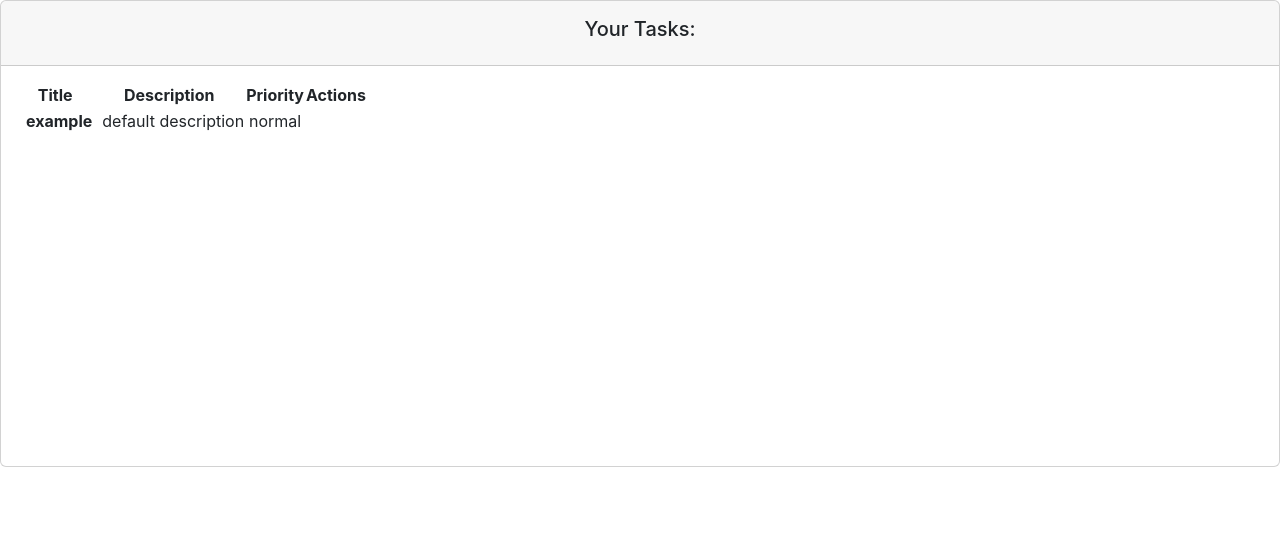
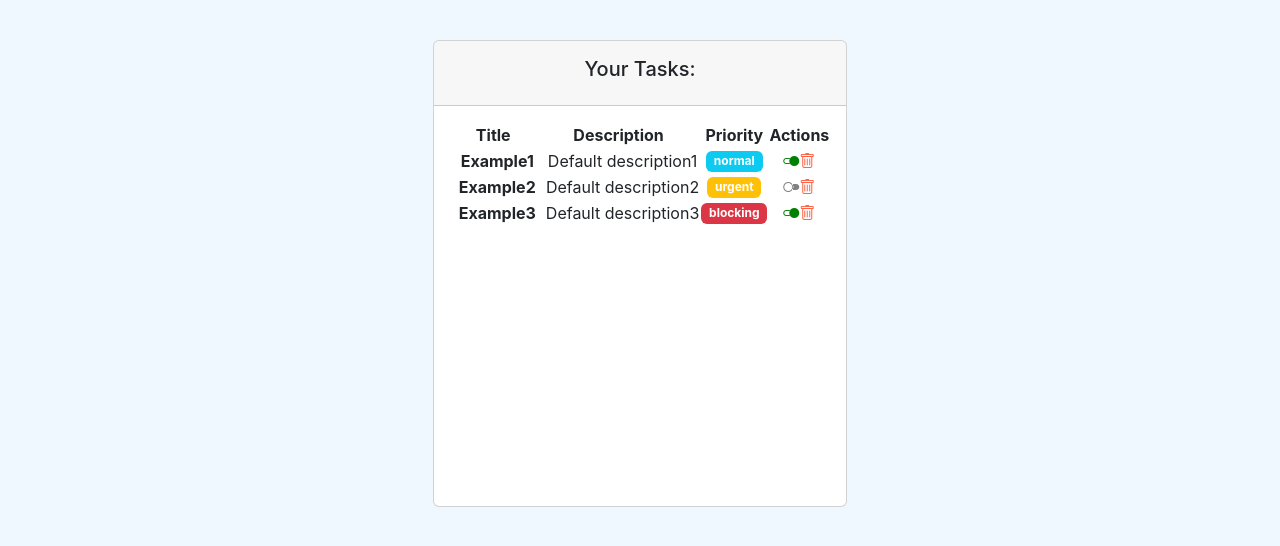
Before and after one commit to oguerrero/OB-React, a React (Create React App) app: page / in a window 1280 px wide. Shown: the top 546 px of the page. Built offline with nearby package versions, Linux system fonts and the light colour scheme.

Commit message:
sesion 8

```diff
--- a/package.json
+++ b/package.json
@@ -7,6 +7,7 @@
     "@testing-library/react": "^13.4.0",
     "@testing-library/user-event": "^13.5.0",
     "bootstrap": "^5.2.0",
+    "bootstrap-icons": "^1.9.1",
     "node-sass": "^7.0.1",
     "react": "^18.2.0",
     "react-dom": "^18.2.0",
--- a/src/App.css
+++ b/src/App.css
@@ -40,3 +40,13 @@
 h1 {
     color: tomato;
 }
+
+
+body {
+    display: flex;
+    align-items: center;
+    justify-content: center;
+    padding-top: 40px;
+    padding-bottom: 40px;
+    background: aliceblue;
+}
--- a/src/App.js
+++ b/src/App.js
@@ -7,6 +7,7 @@ import Ejemplo2 from './hooks/Ejemplo2'
 import ComponenteConContexto from './hooks/Ejemplo3'
 import Ejemplo4 from './hooks/Ejemplo4'
 import GreetingStyled from './components/pure/greetingStyled'
+import Father from './components/container/father'
 
 function App() {
     return (
@@ -26,6 +27,10 @@ function App() {
                 </Ejemplo4> */}
             {/* <GreetingStyled name='Oscar' /> */}
             {/*    </header> */}
+            {/* <Father /> */}
+
+
+            {/* PROYECTO FINAL */}
             <TaskListComponent />
         </div>
     )
--- /dev/null
+++ b/src/components/container/father.jsx
@@ -0,0 +1,23 @@
+import React, { useState } from 'react'
+import Child from '../pure/child'
+
+const Father = () => {
+
+    const [name, setName] = useState('Oscar');
+
+    function showMessage(text) {
+        alert(`Message received: ${text}`)
+    }
+
+    function updateName(newName) {
+        setName(newName)
+    }
+
+    return (
+        <div style={{background: 'tomato', padding: '30px'}}>
+            <Child name={name} send={showMessage} update={updateName}/>
+        </div>
+    )
+}
+
+export default Father
--- a/src/components/container/task_list.jsx
+++ b/src/components/container/task_list.jsx
@@ -5,16 +5,35 @@ import TaskComponent from '../pure/task'
 
 // Import custom css
 import '../../styles/task.scss'
+import TaskForm from '../pure/forms/taskForm'
 
 const TaskListComponent = () => {
-    const defaultTask = new Task(
-        'example',
-        'default description',
-        false,
+    const defaultTask1 = new Task(
+        'Example1',
+        'Default description1',
+        true,
         LEVELS.NORMAL
     )
+
+    const defaultTask2 = new Task(
+        'Example2',
+        'Default description2',
+        false,
+        LEVELS.URGENT
+    )
+
+    const defaultTask3 = new Task(
+        'Example3',
+        'Default description3',
+        true,
+        LEVELS.BLOCKING
+    )
     // Estado del componente
-    const [tasks, setTasks] = useState(defaultTask)
+    const [tasks, setTasks] = useState([
+        defaultTask1,
+        defaultTask2,
+        defaultTask3
+    ])
     const [loading, setLoading] = useState(true)
 
     // Control del ciclo de vida
@@ -52,12 +71,19 @@ const TaskListComponent = () => {
                                     <th scope='col'>Actions</th>
                                 </tr>
                             </thead>
-                            {/* TODO: Interar sobre lista de tareas */}
                             <tbody>
-                                <TaskComponent task={defaultTask} />
+                                {tasks.map((task, index) => {
+                                    return (
+                                        <TaskComponent
+                                            key={index}
+                                            task={task}
+                                        />
+                                    )
+                                })}
                             </tbody>
                         </table>
                     </div>
+                    <TaskForm />
                 </div>
             </div>
         </div>
--- /dev/null
+++ b/src/components/pure/child.jsx
@@ -0,0 +1,50 @@
+import React, { useRef } from 'react'
+
+const Child = ({ name, send, update }) => {
+    const messageRef = useRef('')
+    const nameRef = useRef('')
+
+    function pressButton() {
+        const text = messageRef.current.value
+        alert(`Text in input: ${text}`)
+    }
+
+    function pressButtonParams(text) {
+        alert(`Text: ${text}`)
+    }
+
+    function submitName(e) {
+        e.preventDefault()
+        console.log(nameRef.current.value)
+        update(nameRef.current.value)
+    }
+
+    return (
+        <div style={{ background: 'cyan', padding: '20px' }}>
+            <p onMouseOver={() => console.log('>> On mouse over')}>
+                Hello: {name}
+            </p>
+            <button onClick={() => console.log('>> Pressed button 1')}>
+                Button 1
+            </button>
+            <button onClick={pressButton}>Button 2</button>
+            <button onClick={() => pressButtonParams('a')}>Button 3</button>
+            <input
+                placeholder='Text'
+                onFocus={console.log('>> Input Focus')}
+                onChange={(e) => console.log('>> onChange', e.target.value)}
+                onCopy={() => console.log('>> Copied text from input')}
+                ref={messageRef}
+            />
+            <button onClick={() => send(messageRef)}    >Send Message</button>
+            <div style={{ marginTop: '20px' }}>
+                <form onSubmit={submitName}>
+                    <input placeholder='New Name' ref={nameRef} />
+                    <button type='submit'>Update name</button>
+                </form>
+            </div>
+        </div>
+    )
+}
+
+export default Child
--- /dev/null
+++ b/src/components/pure/forms/taskForm.jsx
@@ -0,0 +1,7 @@
+import React from 'react'
+
+const TaskForm = () => {
+    return <form></form>
+}
+
+export default TaskForm
--- a/src/components/pure/task.jsx
+++ b/src/components/pure/task.jsx
@@ -4,6 +4,7 @@ import { Task } from '../../models/task.class'
 
 // Import task.scss
 import '../../styles/task.scss'
+import { LEVELS } from '../../models/levels.enum'
 
 const TaskComponent = ({ task }) => {
     useEffect(() => {
@@ -12,6 +13,45 @@ const TaskComponent = ({ task }) => {
             console.log(`Task: ${task.name} is going to unmount`)
         }
     }, [task])
+
+    /**
+     * Funtion that returns a badge depending on the level of the task
+     */
+    function taskLevelBadge() {
+        switch (task.level) {
+            case LEVELS.NORMAL:
+                return (
+                    <h6 className='mb-0'>
+                        <span className='badge bg-info'>{task.level}</span>
+                    </h6>
+                )
+            case LEVELS.BLOCKING:
+                return (
+                    <h6 className='mb-0'>
+                        <span className='badge bg-danger'>{task.level}</span>
+                    </h6>
+                )
+            case LEVELS.URGENT:
+                return (
+                    <h6 className='mb-0'>
+                        <span className='badge bg-warning'>{task.level}</span>
+                    </h6>
+                )
+            default:
+                break
+        }
+    }
+
+    /**
+     * Function that returns icon depending on completion of the task
+     * @returns icons
+     */
+    function taskCompletedIcon() {
+        if (task.completed) {
+            return <i className='bi-toggle2-on' style={{ color: 'green' }}></i>
+        }
+        return <i className='bi-toggle2-off' style={{ color: 'gray' }}></i>
+    }
 
     return (
         <tr className='fw-normal'>
@@ -22,23 +62,16 @@ const TaskComponent = ({ task }) => {
                 <span className='ms-2'>{task.description}</span>
             </td>
             <td className='align-middle'>
-            {/* TODO: Crear badge */}
-                <span>{task.level}</span>
+                {/* Funtion for badge element depending on task.level */}
+                {taskLevelBadge()}
             </td>
             <td className='align-middle'>
-            {/* TODO: Sustituir por icons */}
-                <span>{task.completed}</span>
+                {/* Function for icon depending on task.completed */}
+                {taskCompletedIcon()}
+                <i className='bi-trash' style={{ color: 'tomato' }}></i>
             </td>
         </tr>
     )
-    {
-        /* <div>
-            <h2 className='task-name'>Nombre: {task.name}</h2>
-            <h3>Descripcion: {task.description}</h3>
-            <h4>Nivel de la tarea: {task.level}</h4>
-            <h5>Completado: {task.completed ? 'COMPLETED' : 'PENDING'}</h5>
-        </div> */
-    }
 }
 
 TaskComponent.propTypes = {
--- a/src/index.js
+++ b/src/index.js
@@ -2,6 +2,7 @@ import React from 'react';
 import ReactDOM from 'react-dom/client';
 // Bootstrap
 import 'bootstrap/dist/css/bootstrap.css'
+import 'bootstrap-icons/font/bootstrap-icons.css'
 // Custom CSS
 // ! Custom CSS always below bootstrap
 import './index.css';
```
Also changed, not shown: 1 other file (tests, documents, lock files or other folders). Lines whose indentation alone changed are shown as unchanged.
